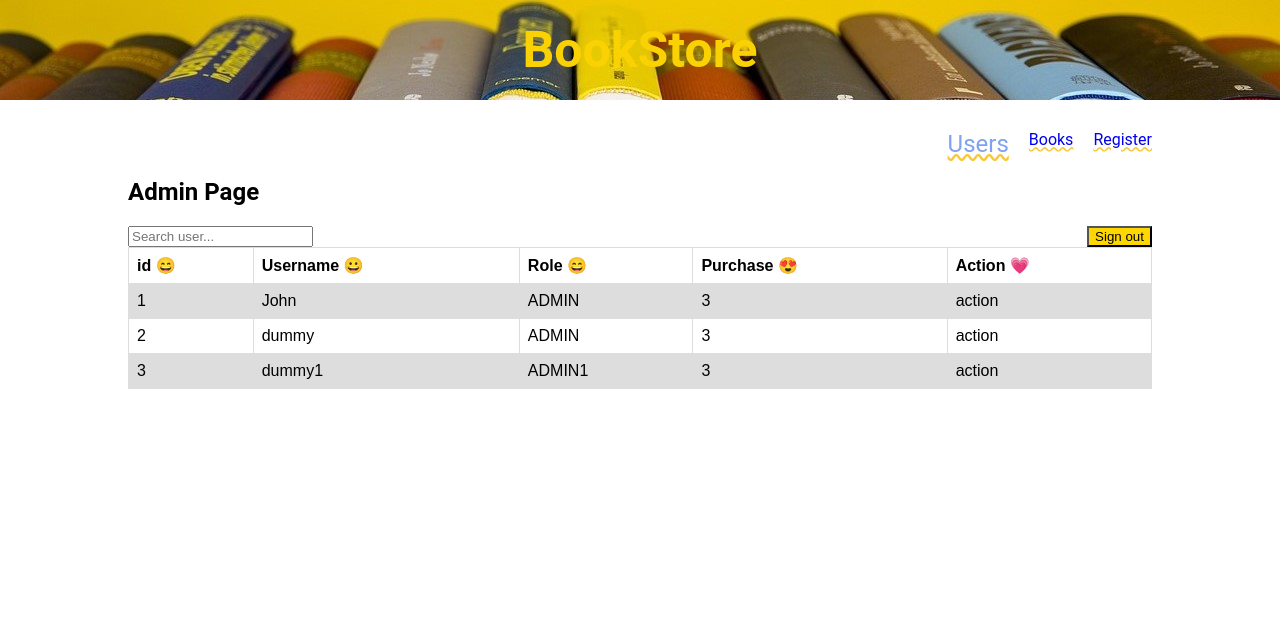
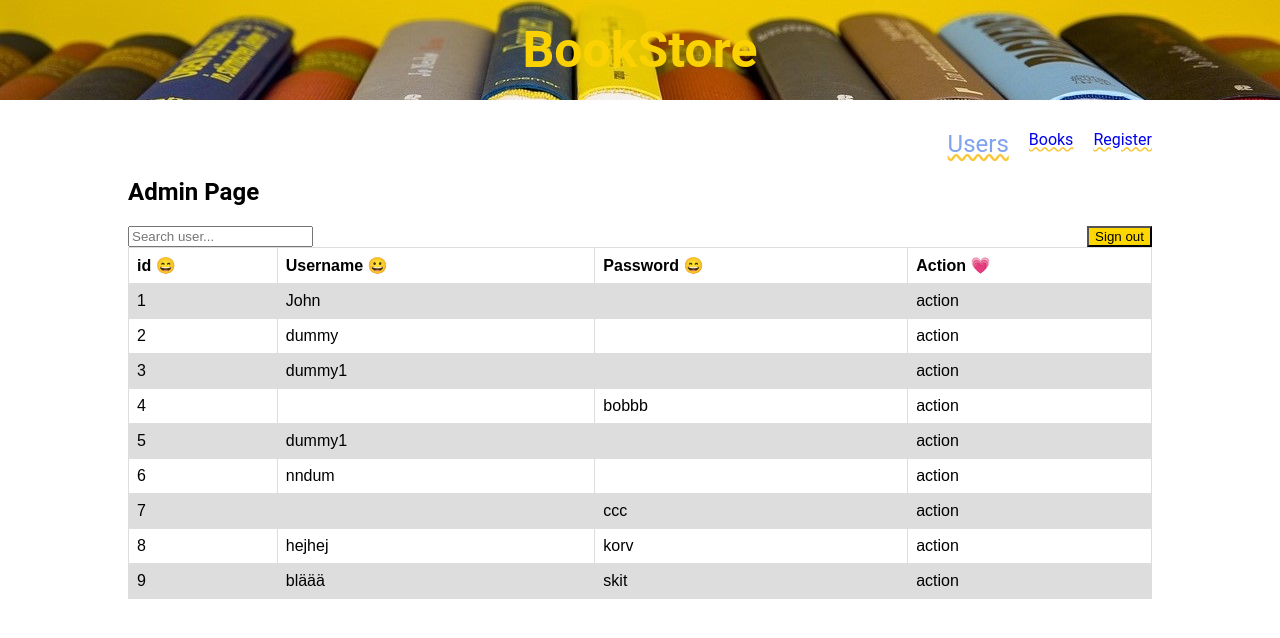
Before and after one commit to pernillamoreno/BookStore, a React (Create React App) app: page / in a window 1280 px wide. Shown: the top 638 px of the page. Built offline with nearby package versions, Linux system fonts and the light colour scheme; data requests are answered from the project's data file.

Commit message:
create BookFolder

```diff
--- a/json-server/db.json
+++ b/json-server/db.json
@@ -17,6 +17,36 @@
       "role": "ADMIN1",
       "purchase": 3,
       "id": 3
+    },
+    {
+      "name": "bobbb",
+      "password": "bobbb",
+      "id": 4
+    },
+    {
+      "username": "dummy1",
+      "Password": "ADMIN1",
+      "id": 5
+    },
+    {
+      "username": "nndum",
+      "Password": "ADMIN1",
+      "id": 6
+    },
+    {
+      "name": "<c<c<",
+      "password": "ccc",
+      "id": 7
+    },
+    {
+      "username": "hejhej",
+      "password": "korv",
+      "id": 8
+    },
+    {
+      "username": "bläää",
+      "password": "skit",
+      "id": 9
     }
   ]
 }
--- a/src/App.tsx
+++ b/src/App.tsx
@@ -8,7 +8,7 @@
 import { BrowserRouter, Route, Routes } from "react-router-dom";
 import "./App.css";
 import SiteLayout from "./app/module/SiteLayout";
-import BookList from "./app/module/AdminUserFolder/BookAdminSearch";
+import BookList from "./app/module/BookFolder/BookList";
 import AdminUserList from "./app/module/AdminUserFolder/AdminUserList";
 import UserForm from "./app/module/AdminUserFolder/UserForm";
 
--- a/src/app/module/AdminUserFolder/Admin.type.ts
+++ b/src/app/module/AdminUserFolder/Admin.type.ts
@@ -1,3 +1,5 @@
+import { ReactNode } from "react";
+
  /**
  * Author: Pernilla Stalbring Solino-Moreno
  * Date: Jun 2023
@@ -6,6 +8,7 @@
  * clean up AdminSlice.In this file i can write types i can use as AdminSlice.
  */
  export interface IAdmin {
+    password: ReactNode;
     id: number;
     username: string;
     role: string;
@@ -21,10 +24,11 @@ export enum ApiStatus {
 export interface IAdminState {
     list : IAdmin[],
     listStatus: ApiStatus;
+    createUserFormStatus: ApiStatus
 
 }
 export interface IUserForm {
-    name: string;
+    username: string;
     password: string | number;
 
 }
--- a/src/app/module/AdminUserFolder/AdminSlice.ts
+++ b/src/app/module/AdminUserFolder/AdminSlice.ts
@@ -18,6 +18,7 @@ import { createAdminUserApi, getAdminUserListApi } from "./AdminService";
 const initialState: IAdminState = {
     list: [],
     listStatus: ApiStatus.ideal,
+    createUserFormStatus: ApiStatus.ideal
 };
 
 export const getAdminUserListAction = createAsyncThunk("user/getAdminUserListAction", async () => {
@@ -46,8 +47,16 @@ const adminSlice = createSlice({
         });
         builder.addCase(getAdminUserListAction.rejected, (state) => {
             state.listStatus = ApiStatus.error
-
-        })
+        });
+        builder.addCase(createAdminUserAction.pending, (state) => {
+            state.createUserFormStatus = ApiStatus.loading;
+        });
+        builder.addCase(createAdminUserAction.fulfilled, (state, action) => {
+           state.createUserFormStatus = ApiStatus.ideal;
+        });
+        builder.addCase(createAdminUserAction.rejected, (state) => {
+            state.createUserFormStatus= ApiStatus.error
+        });
 
     },
 });
--- a/src/app/module/AdminUserFolder/AdminUserList.tsx
+++ b/src/app/module/AdminUserFolder/AdminUserList.tsx
@@ -44,8 +44,7 @@ const AdminUserList = () => {
         <tr>
           <th>id &#128516;</th>
           <th>Username &#128512;</th>
-          <th>Role &#128516;</th>
-          <th>Purchase &#128525;</th>
+          <th>Password &#128516;</th>
           <th>Action &#128151;</th>
         </tr>
         {listStatus === ApiStatus.loading && (
@@ -60,8 +59,7 @@ const AdminUserList = () => {
               <tr>
                 <td>{index + 1} </td>
                 <td>{user.username}</td>
-                <td>{user.role}</td>
-                <td>{user.purchase}</td>
+                <td>{user.password}</td>
                 <td>action</td>
               </tr>
             );
--- a/src/app/module/AdminUserFolder/UserForm.tsx
+++ b/src/app/module/AdminUserFolder/UserForm.tsx
@@ -10,19 +10,32 @@
 import { ChangeEvent, useState } from "react";
 import Input from "../../../components/Input/Input";
 import Style from "./UserFormStyle.module.css";
+import { useAppDispatch } from "../../hooks";
+import { createAdminUserAction } from "./AdminSlice";
+import { IUserForm } from "./Admin.type";
 
 const UserForm = () => {
-  const [name, setName] = useState("");
+  const [username, setUsername] = useState("");
   const [password, setPassword] = useState("");
+
+  const dispatch = useAppDispatch();
+
+  /*funtion and call onSubmitForm*/
+  const onSubmitForm = (e: React.FormEvent) => {
+    e.preventDefault();
+
+    const data: IUserForm = { username, password };
+    dispatch(createAdminUserAction(data));
+  };
 
   return (
     <div className={Style.container}>
-      <form className={Style.form}>
+      <form className={Style.form} onSubmit={onSubmitForm}>
         <Input
           label="Name"
-          value={name}
+          value={username}
           onChange={(e: ChangeEvent<HTMLInputElement>) => {
-            setName(e.target.value);
+            setUsername(e.target.value);
           }}
         />
         <Input
--- a/src/app/module/SiteLayout.tsx
+++ b/src/app/module/SiteLayout.tsx
@@ -7,7 +7,6 @@
 import { Outlet } from "react-router-dom";
 import Style from "./SiteLayoutStyle.module.css";
 import SiteNav from "./SiteNav";
-/*import AdminUserForm from "./AdminFolder/AdminUserForm";*/
 
 const SiteLayout = () => {
   return (
```
Also changed, not shown: src/app/module/BookFolder/BookList.tsx (renamed from src/app/module/AdminUserFolder/BookAdminSearch.tsx).
